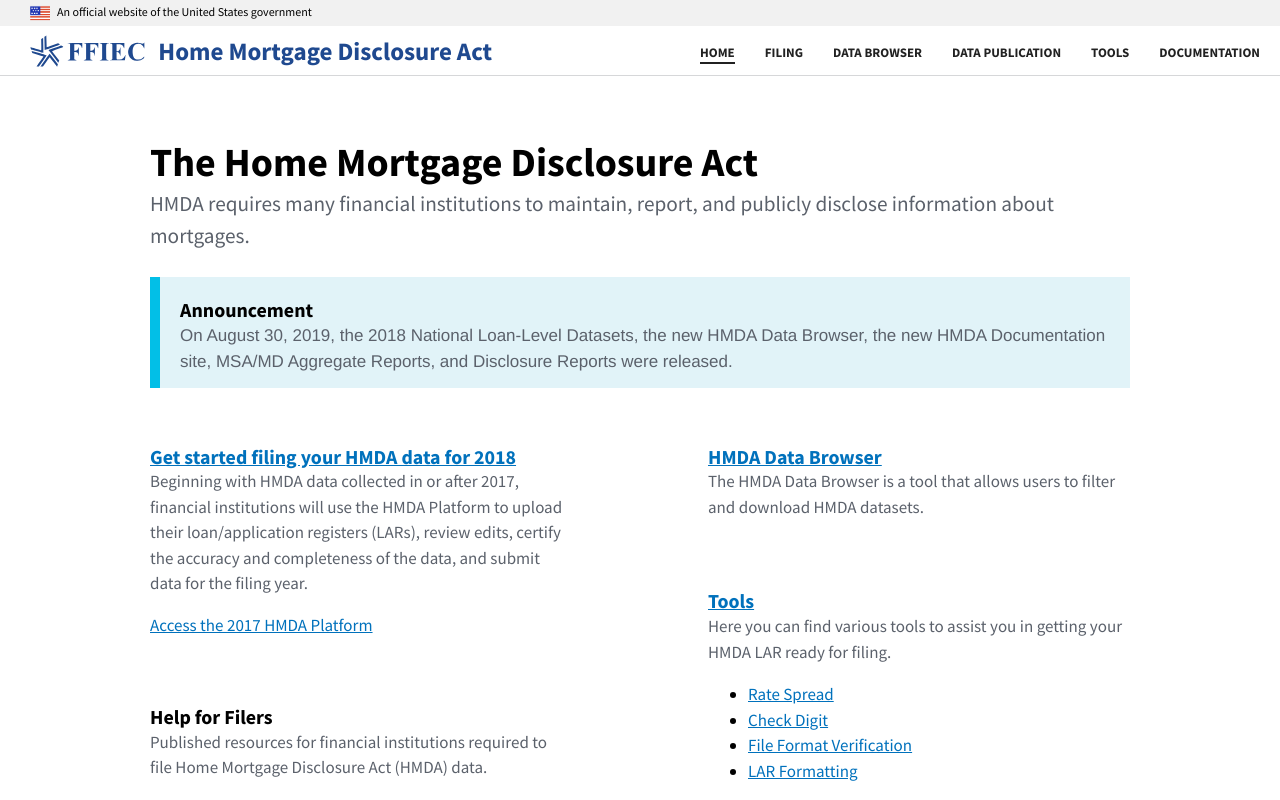
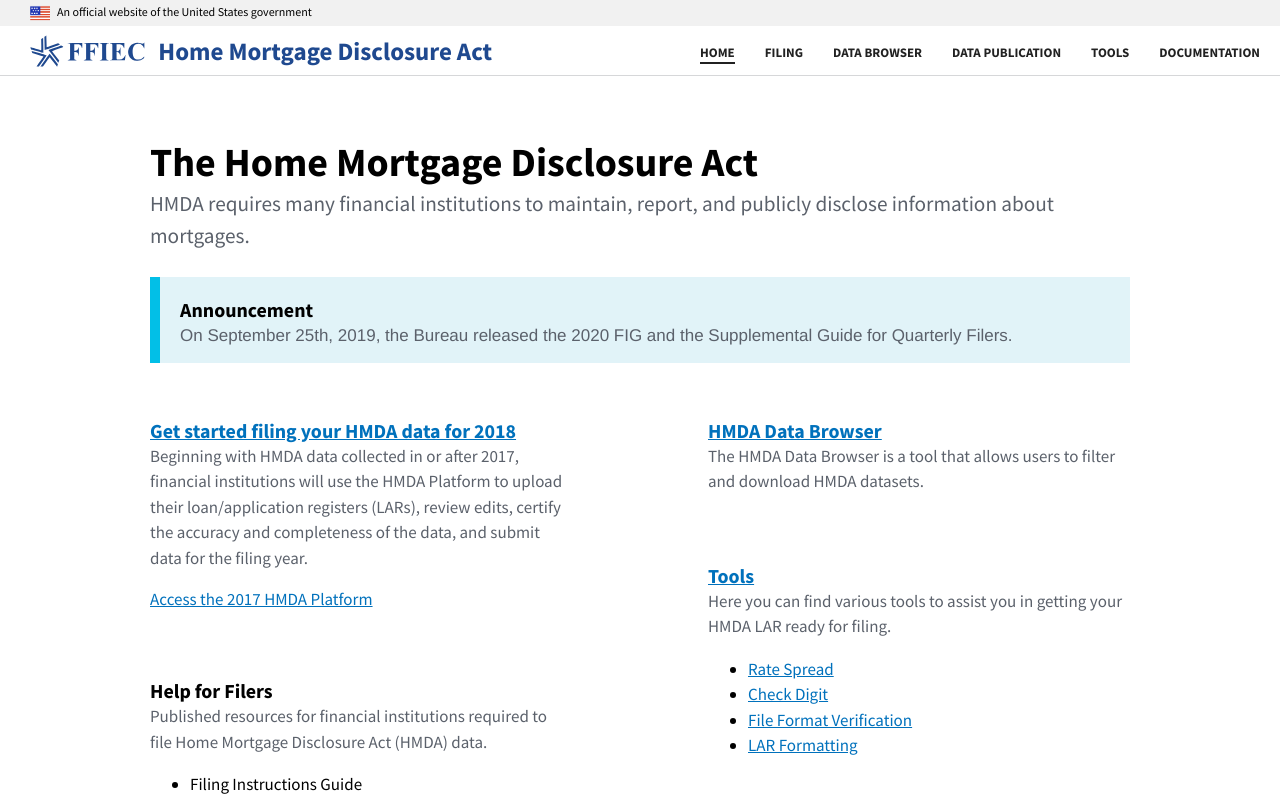
Before and after one commit to cfpb/hmda-homepage, a React (Create React App) app: page / in a window 1280 px wide. Shown: the top 800 px of the page. Built offline with nearby package versions, Linux system fonts and the light colour scheme.

Commit message:
2020 fig announcement

```diff
--- a/src/Home.jsx
+++ b/src/Home.jsx
@@ -17,7 +17,7 @@
           <div className="alert-body">
             <h3 className="alert-heading">Announcement</h3>
             <p className="alert-text">
-                On August 30, 2019, the 2018 National Loan-Level Datasets, the new HMDA Data Browser, the new HMDA Documentation site, MSA/MD Aggregate Reports, and Disclosure Reports were released.
+                On September 25th, 2019, the Bureau released the 2020 FIG and the Supplemental Guide for Quarterly Filers.
             </p>
           </div>
         </div>
```
